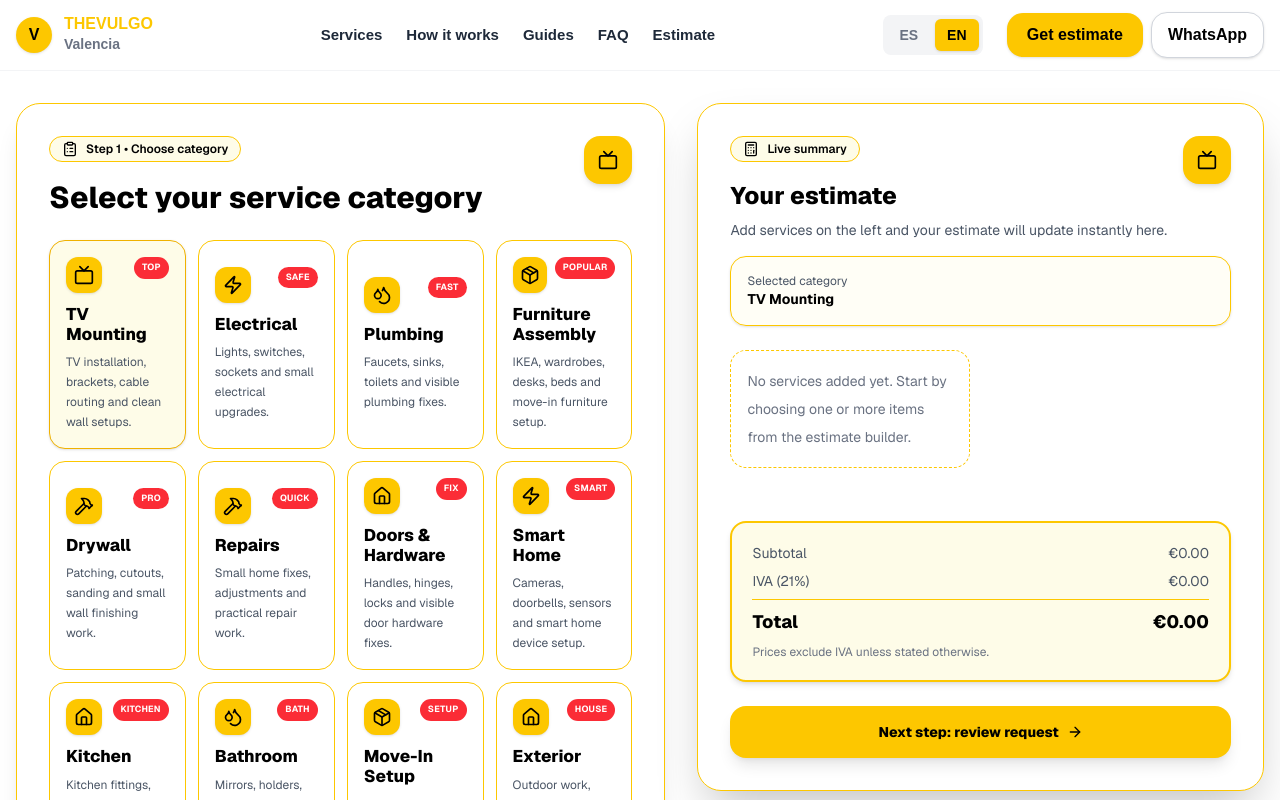
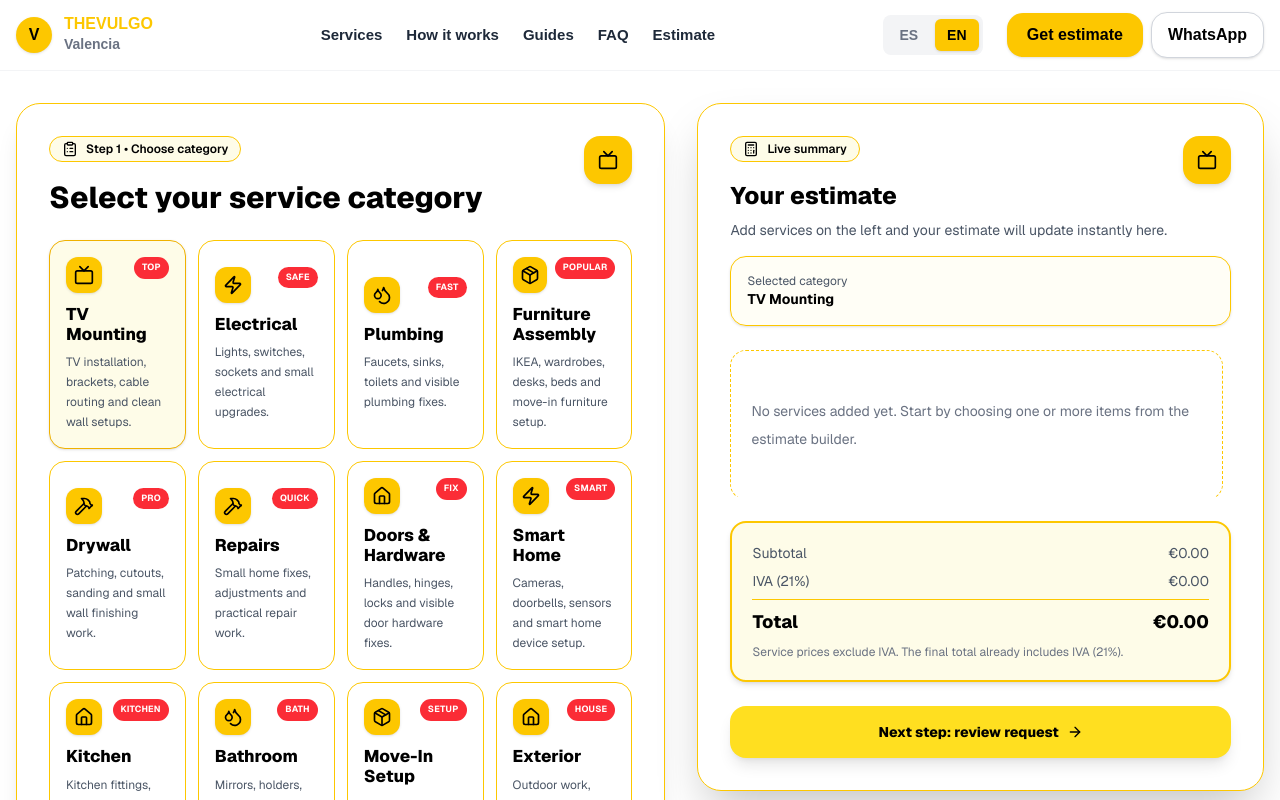
Before and after one commit to danylopechatkin/thevulgo-es, a Next.js app: page /en/estimate in a window 1280 px wide. Shown: the top 800 px of the page. Built offline with nearby package versions, Linux system fonts and the light colour scheme.

Commit message:
Translate estimate page to EN and ES

```diff
--- a/app/[locale]/estimate/page.tsx
+++ b/app/[locale]/estimate/page.tsx
@@ -941,7 +941,9 @@ function EstimatePageContent() {
                       {t("step2.badge")}
                     </div>
                     <h2 className="mt-4 text-2xl font-extrabold text-black sm:text-3xl">
-                      {categoryTitle} {t("step2.titleSuffix")}
+                      {isEs
+  ? `${t("step2.titlePrefix")} ${categoryTitle.toLowerCase()}`
+  : `${categoryTitle} ${t("step2.titleSuffix")}`}
                     </h2>
                     <p className="mt-2 text-sm leading-7 text-gray-600 sm:text-base">
                       {t("step2.description")}
@@ -1336,7 +1338,7 @@ function EstimatePageContent() {
                 {submitStage === "build" && (
                   <div className="mt-6 flex-1 min-h-0 overflow-y-auto pr-2 space-y-3">
                     {selectedServices.length === 0 ? (
-                      <div className="max-w-[240px] rounded-2xl border border-dashed border-yellow-400 bg-white p-4 text-sm leading-7 text-gray-500">
+                      <div className="flex min-h-[150px] w-full items-center rounded-2xl border border-dashed border-yellow-400 bg-white p-5 text-sm leading-7 text-gray-500">
                         {t("summary.empty")}
                       </div>
                     ) : (
@@ -1378,7 +1380,11 @@ function EstimatePageContent() {
       <button
         type="button"
         onClick={handleNextStep}
-                        className="inline-flex w-full items-center justify-center gap-2 rounded-2xl bg-yellow-400 px-6 py-4 text-sm font-extrabold text-black shadow-lg transition hover:scale-[1.02]"
+        className={`inline-flex w-full items-center justify-center gap-2 rounded-2xl px-6 py-4 text-sm font-extrabold text-black shadow-lg transition ${
+          hasSelectedServices
+            ? "bg-yellow-400 hover:scale-[1.02]"
+            : "bg-yellow-300 hover:bg-yellow-400"
+        }`}
       >
         {t("summary.next")}
         <ArrowRight className="h-4 w-4" />
@@ -1398,10 +1404,9 @@ function EstimatePageContent() {
     )}
   </div>
 )}
-
                 {submitStage === "review" && (
                   <>
-                    <div className="mt-6 flex-1 min-h-0 overflow-y-auto pr-2 space-y-4">
+                    <div className="mt-6 max-h-[70vh] flex-1 overflow-y-auto pr-2 space-y-4">
                       <div className="rounded-2xl border border-yellow-400 bg-yellow-50/50 p-4">
                         <p className="text-sm font-bold text-black">{t("review.title")}</p>
                         <p className="mt-1 text-sm text-gray-600">{t("review.description")}</p>
@@ -1508,7 +1513,7 @@ function EstimatePageContent() {
                       )}
                     </div>
 
-                    <div className="mt-6 shrink-0">
+                   <div className="mt-6 shrink-0 pb-4">
                       <div className="flex gap-3">
                         <button
                           type="button"
@@ -1533,7 +1538,7 @@ function EstimatePageContent() {
                 )}
 
                 {submitStage === "success" && (
-                  <div className="mt-6 space-y-4">
+                  <div className="mt-6 flex flex-1 flex-col justify-center space-y-4">
                     <div className="rounded-2xl border border-green-200 bg-green-50 p-5 shadow-sm">
                       <div className="flex items-start gap-4">
                         <div className="flex h-11 w-11 shrink-0 items-center justify-center rounded-full bg-green-500 text-lg font-extrabold text-white shadow-sm">
--- a/messages/en.json
+++ b/messages/en.json
@@ -428,7 +428,7 @@
     "subtotal": "Subtotal",
     "iva": "IVA (21%)",
     "total": "Total",
-    "pricesNote": "Prices exclude IVA unless stated otherwise.",
+    "pricesNote": "Service prices exclude IVA. The final total already includes IVA (21%).",
     "next": "Next step: review request"
   },
   "form": {
--- a/messages/es.json
+++ b/messages/es.json
@@ -404,6 +404,7 @@
     "swipe": "Desliza para ver más categorías"
   },
   "step2": {
+    "titlePrefix": "Presupuesto para",
     "badge": "Paso 2 • Añade servicios",
     "titleSuffix": "calculadora de presupuesto",
     "description": "Elige exactamente lo que necesitas. Añade uno o varios servicios para crear tu presupuesto.",
@@ -426,7 +427,7 @@
     "subtotal": "Subtotal",
     "iva": "IVA (21%)",
     "total": "Total",
-    "pricesNote": "Los precios no incluyen IVA salvo que se indique lo contrario.",
+    "pricesNote": "Los precios de los servicios no incluyen IVA. El total final ya incluye IVA (21%).",
     "next": "Siguiente paso: revisar solicitud"
   },
   "form": {
```
Lines whose indentation alone changed are shown as unchanged.
